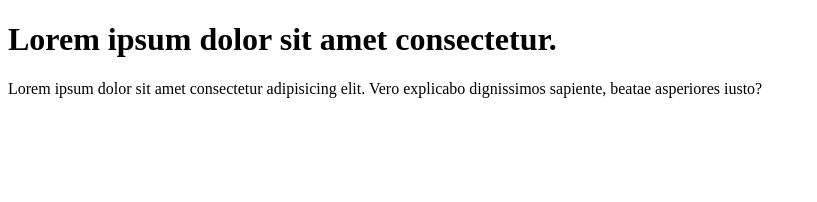
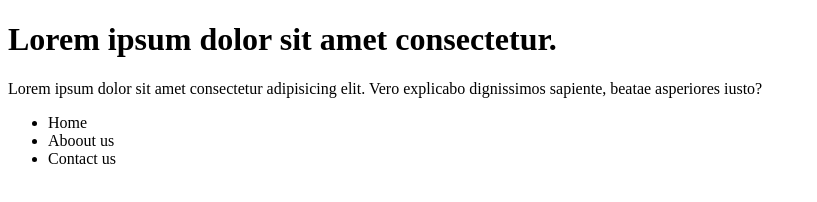
Before and after one commit to Abhijit1102/gitthree, a plain HTML site: page index.html in a window 1280 px wide. Shown: the whole page, without its empty margins (0-817 px from the left). Drawn offline with Linux system fonts and the light colour scheme.

Commit message:
add list

```diff
--- a/index.html
+++ b/index.html
@@ -11,5 +11,10 @@
       Lorem ipsum dolor sit amet consectetur adipisicing elit. Vero explicabo
       dignissimos sapiente, beatae asperiores iusto?
     </p>
+    <ul>
+      <li>Home</li>
+      <li>Aboout us</li>
+      <li>Contact us</li>
+    </ul>
   </body>
 </html>
```
